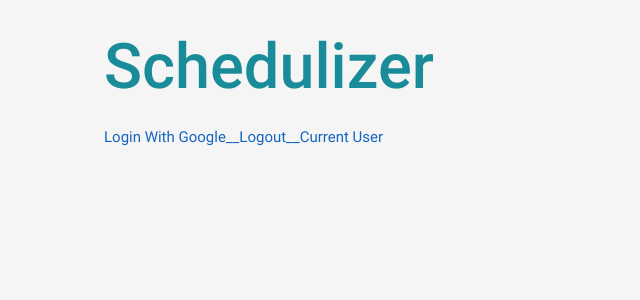
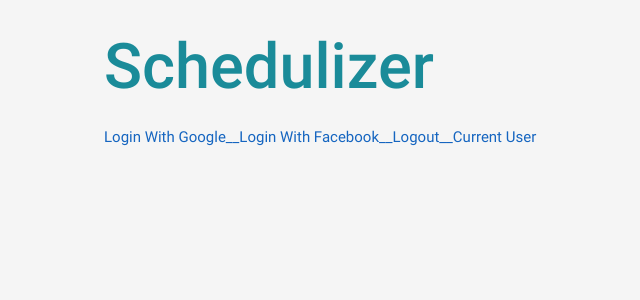
Before and after one commit to davisk4rpi/scheduling-app, a React (Create React App) app in the folder client/: page / in a window 1280 px wide. Shown: the top 300 px of the page, without its empty margins (88-728 px from the left). Built offline with nearby package versions, Linux system fonts and the light colour scheme.

Commit message:
add facebook auth proxy to react's package.json

```diff
--- a/client/package.json
+++ b/client/package.json
@@ -4,6 +4,9 @@
   "private": true,
   "proxy": {
     "/auth/google": {
+      "target": "http://localhost:5000"
+    },
+    "/auth/facebook": {
       "target": "http://localhost:5000"
     },
     "/api/*": {
--- a/client/src/components/Landing.js
+++ b/client/src/components/Landing.js
@@ -5,6 +5,7 @@ const Landing = () => {
     <div>
       <h1>Schedulizer</h1>
       <a href="/auth/google">Login With Google__</a>
+      <a href="/auth/facebook">Login With Facebook__</a>
       <a href="/api/logout">Logout__</a>
       <a href="/api/current_user">Current User</a>
     </div>
```
